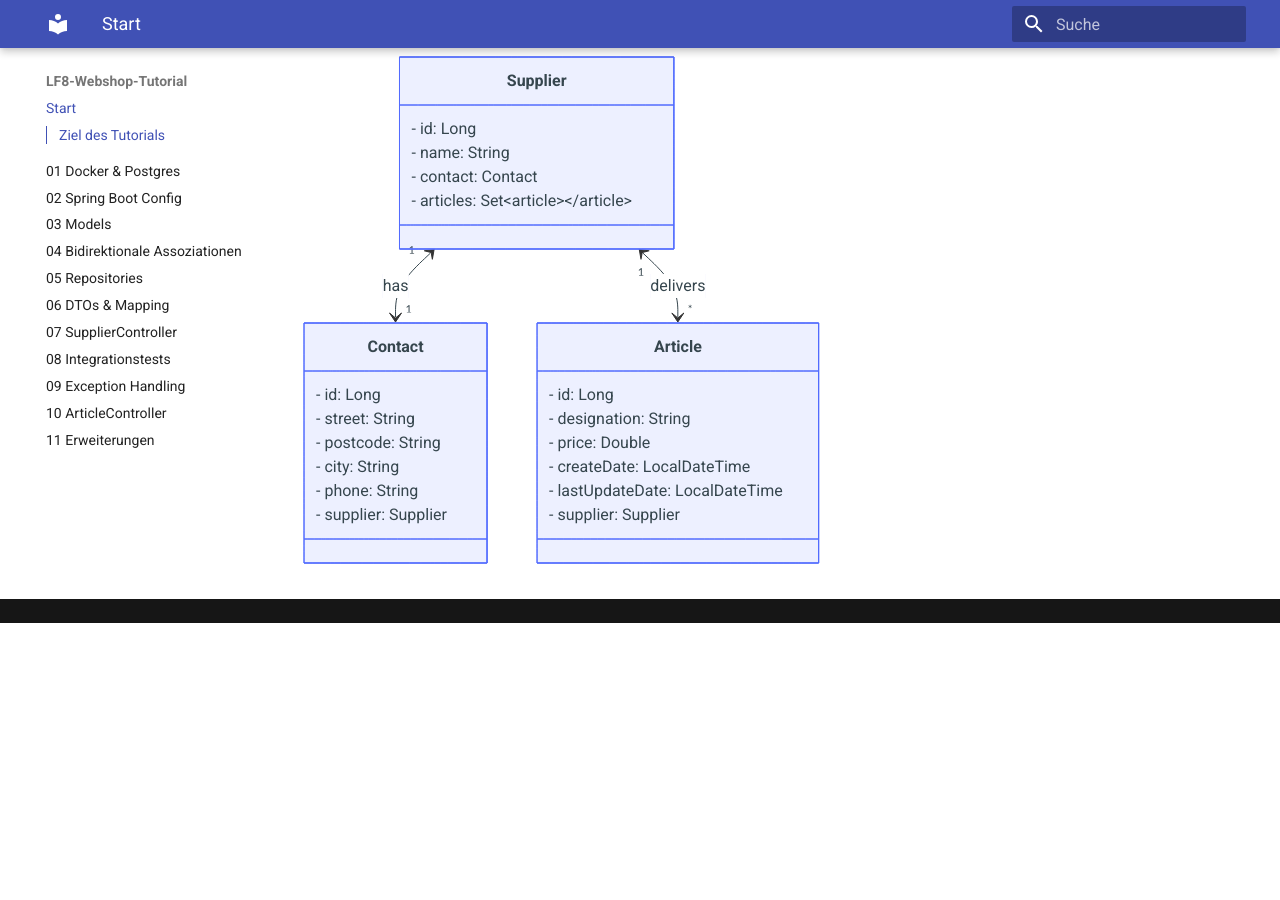
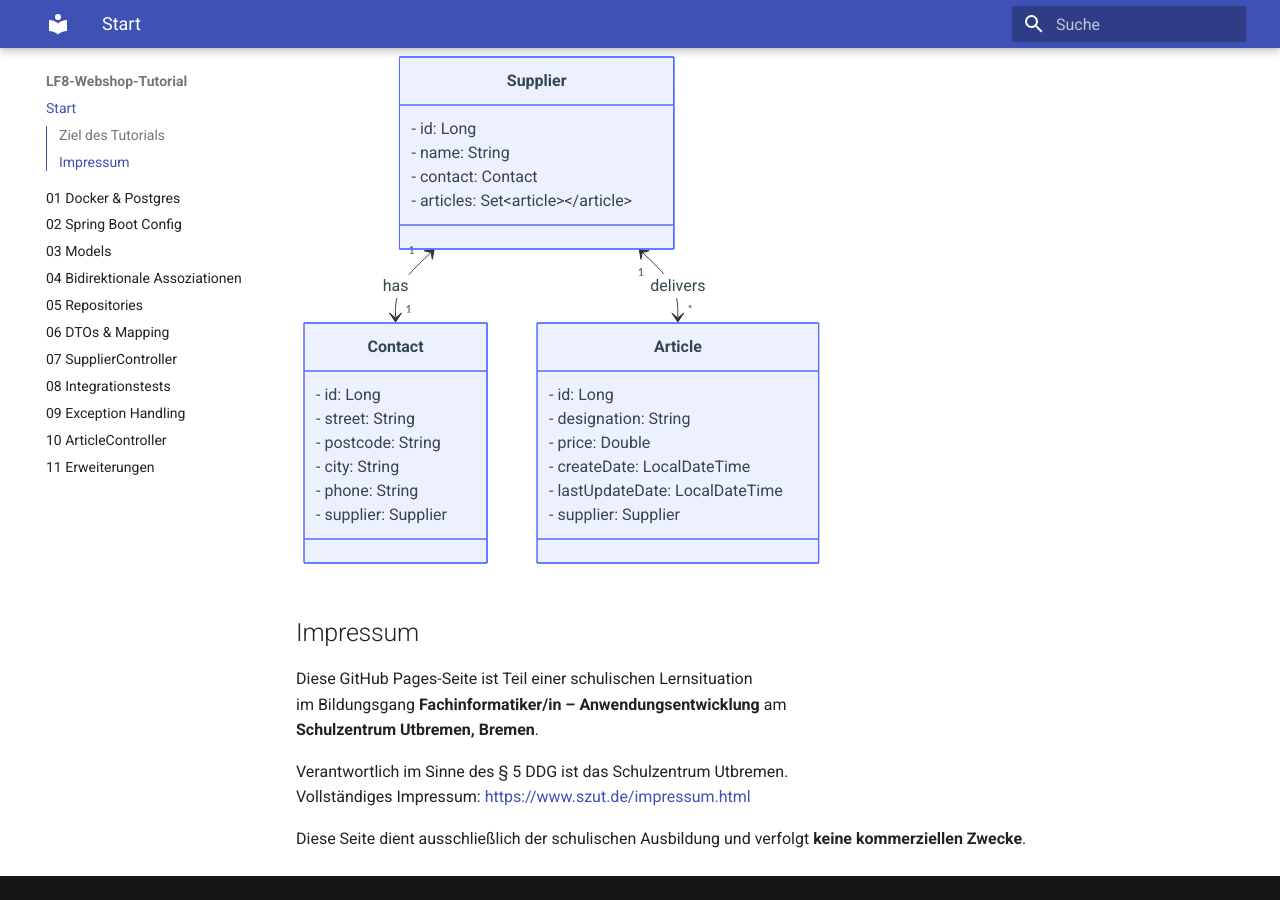
Before and after one commit to FA-Team-SZUT/LF8_webshop_tutorial, an MkDocs documentation site: the page built from docs/index.md, in a window 1280 px wide and 900 px high, scrolled down 711 px. Built offline with MkDocs 1.6.1 and Material for MkDocs 9.7.7, drawn with Linux system fonts in a browser that asks for light colours; before the commit the page ends 1334 px from its top, so only the background shows below that.

Commit message:
addes impressum

````diff
--- a/docs/index.md
+++ b/docs/index.md
@@ -54,3 +54,15 @@ classDiagram
     Supplier "1" <--> "1" Contact : has
     Supplier "1" <--> "*" Article : delivers
 ```
+
+
+## Impressum
+
+Diese GitHub Pages-Seite ist Teil einer schulischen Lernsituation
+im Bildungsgang **Fachinformatiker/in – Anwendungsentwicklung** am
+**Schulzentrum Utbremen, Bremen**.
+
+Verantwortlich im Sinne des § 5 DDG ist das Schulzentrum Utbremen.
+Vollständiges Impressum: [https://www.szut.de/impressum.html](https://www.szut.de/impressum.html)
+
+Diese Seite dient ausschließlich der schulischen Ausbildung und verfolgt **keine kommerziellen Zwecke**.
````
